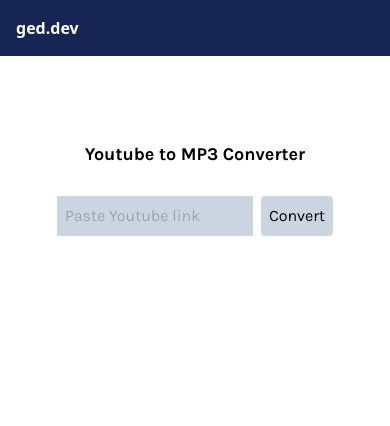
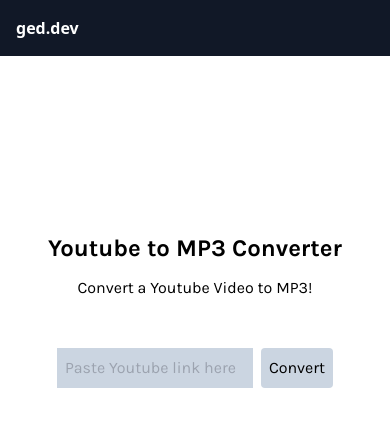
Before and after one commit to gerardnicolas/yt-to-mp3-converter, a React (Vite) app: page / in a window 390 px wide. Shown: the top 426 px of the page. Built offline with nearby package versions, Linux system fonts and the light colour scheme.

Commit message:
mobile ui fixes

```diff
--- a/src/App.jsx
+++ b/src/App.jsx
@@ -10,7 +10,6 @@
   const handleSubmit = (e) => {
     e.preventDefault()
     const youtubeID = youtube_parser(inputUrlRef.current.value);
-    console.log(youtubeID)
 
     const options = {
       method: 'GET',
@@ -23,9 +22,10 @@
         'X-RapidAPI-Host': 'youtube-mp36.p.rapidapi.com'
       }
     }
+
     axios(options)
       .then(res => setUrlResult(res.data.link))
-      .catch(err => console.log(err))
+      .catch (error => console.log(error))
 
     inputUrlRef.current.value = '';
 
@@ -34,14 +34,15 @@
   return (
     <div>
     <Header />
-    <div className="p-16">
+    <div className="flex-col justify-center items-center pt-44">
       <div className="">
-              <h1 className='flex font-karla justify-center p-5 font-bold text-lg'>Youtube to MP3 Converter</h1>
+              <h1 className='flex font-karla justify-center font-bold lg:text-4xl md:text-3xl sm:text-3xl pb-3 text-2xl'>Youtube to MP3 Converter</h1>
+              <p className="flex font-karla justify-center text-s pb-10">Convert a Youtube Video to MP3!</p>
           </div>
 
           <form onSubmit={handleSubmit} className='flex font-karla justify-center p-2 mx-16'>
               <input ref={inputUrlRef} className='bg-slate-300 p-2 w-80'
-              type="text" id="ytId" placeholder='Paste Youtube link' autoComplete="off"/>
+              type="text" id="ytId" placeholder='Paste Youtube link here' autoComplete="off"/>
               <button className='bg-slate-300 p-2 ml-2 rounded hover:bg-slate-200 transition-all' type='submit' id='convert-button'>Convert</button>
           </form>
 
--- a/src/components/Header.jsx
+++ b/src/components/Header.jsx
@@ -2,7 +2,7 @@
 
 const Header = () => {
     return (
-        <div className='p-4 text-white bg-blue-950 font-semibold'>
+        <div className='p-4 text-white bg-gray-900 font-semibold'>
             ged.dev
         </div>
     )
```
Also changed, not shown: public/site.webmanifest.
